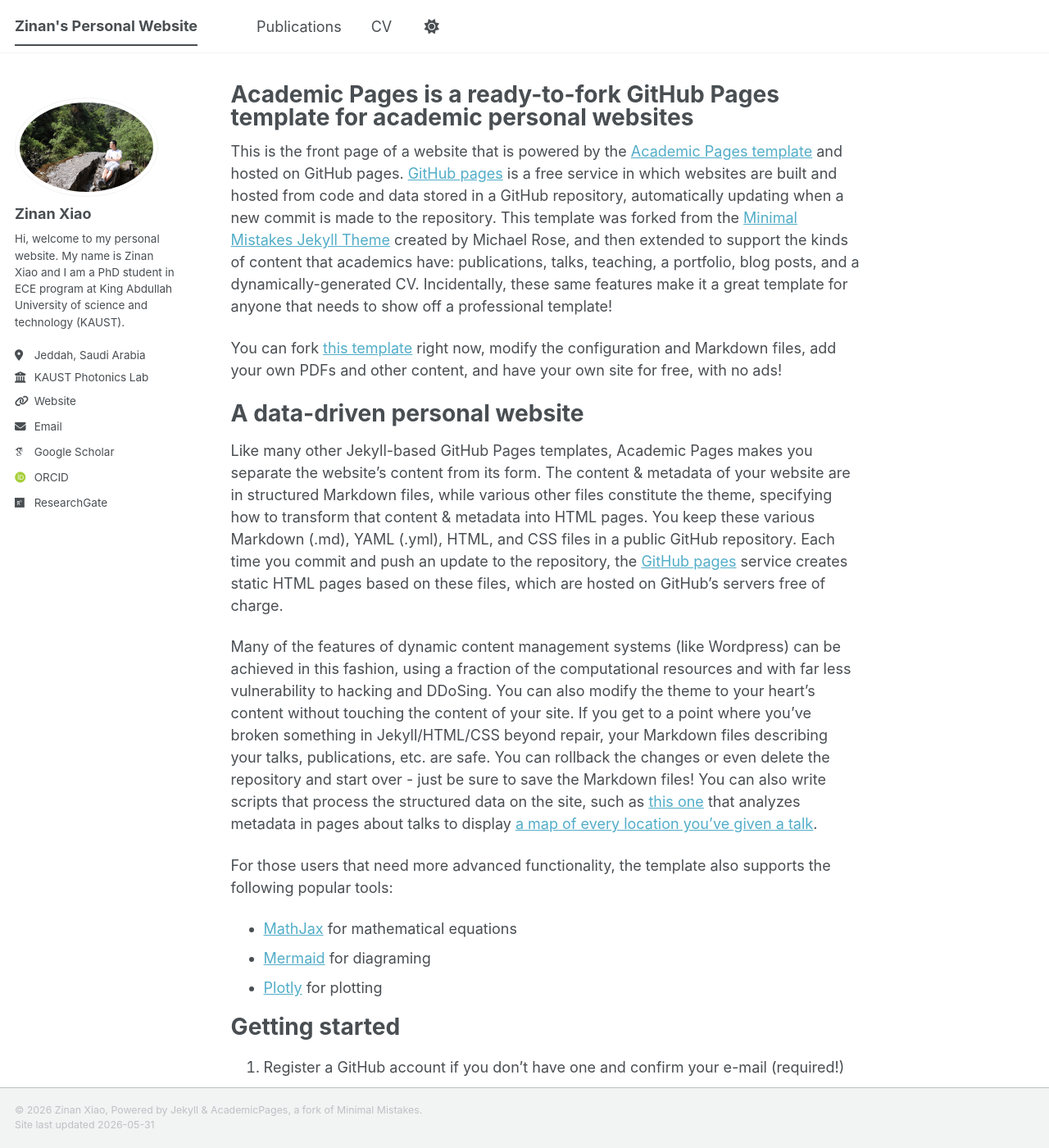
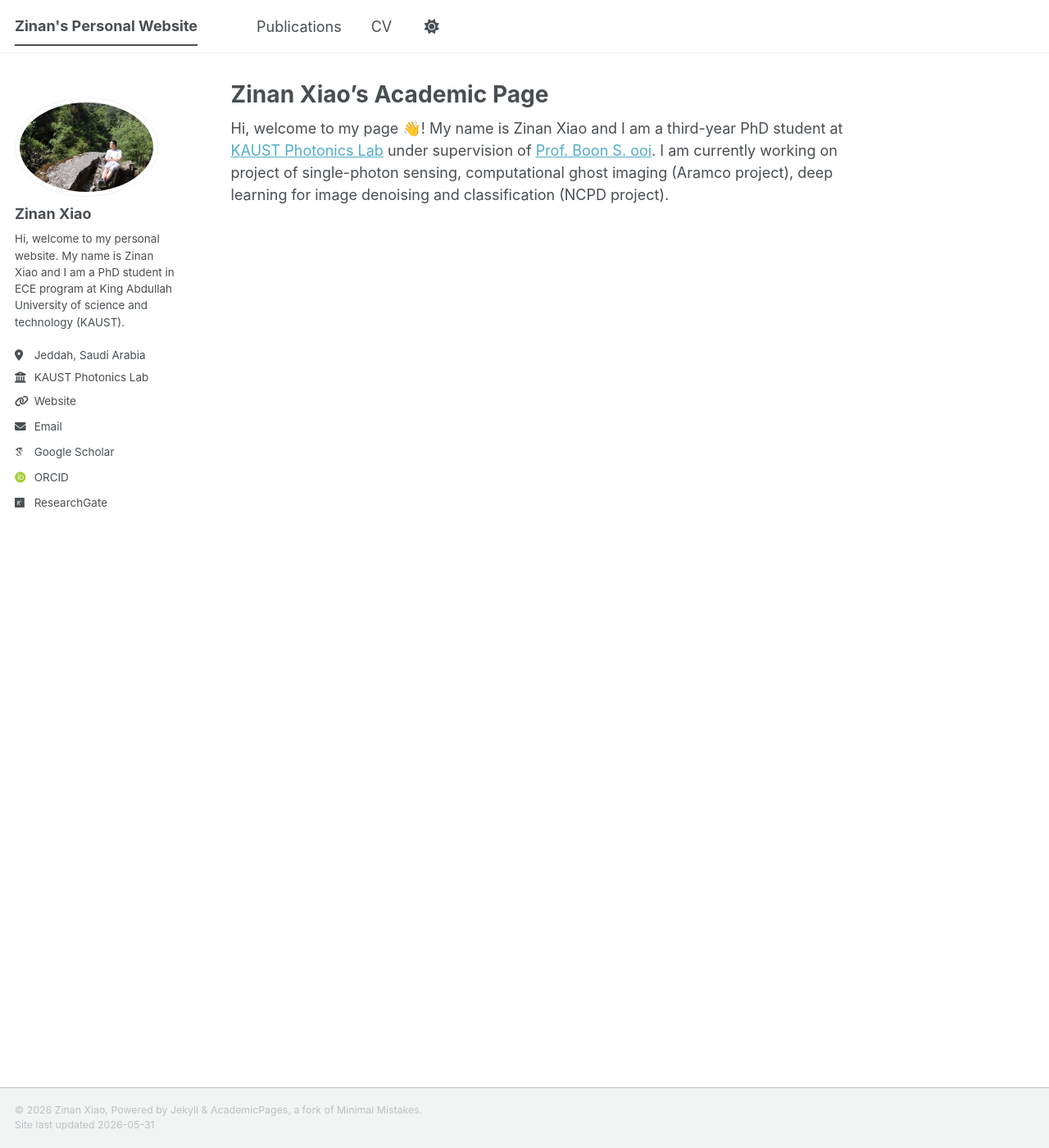
Before and after one commit to xiaozinan20/xiaozinan20.github.io, a Jekyll site: the page built from _pages/about.md, in a window 1280 px wide and 1400 px high. Shown: the whole window at 82% size. Built offline with Jekyll 4.4.1, drawn with Linux system fonts in a browser that asks for light colours; some web fonts are replaced; a script bundle is joined from its source files by our own code; library files that are not in the unit come from our copies; some of the changed text lies outside the part shown.

Commit message:
add my info to page

```diff
--- a/_pages/about.md
+++ b/_pages/about.md
@@ -1,17 +1,15 @@
 ---
 permalink: /
-title: "Academic Pages is a ready-to-fork GitHub Pages template for academic personal websites"
+title: "Zinan Xiao's Academic Page"
 author_profile: true
 redirect_from:
   - /about/
   - /about.html
 ---
 
-This is the front page of a website that is powered by the [Academic Pages template](https://github.com/academicpages/academicpages.github.io) and hosted on GitHub pages. [GitHub pages](https://pages.github.com) is a free service in which websites are built and hosted from code and data stored in a GitHub repository, automatically updating when a new commit is made to the repository. This template was forked from the [Minimal Mistakes Jekyll Theme](https://mmistakes.github.io/minimal-mistakes/) created by Michael Rose, and then extended to support the kinds of content that academics have: publications, talks, teaching, a portfolio, blog posts, and a dynamically-generated CV. Incidentally, these same features make it a great template for anyone that needs to show off a professional template!
+Hi, welcome to my page 👋! My name is Zinan Xiao and I am a third-year PhD student at [KAUST Photonics Lab](https://photonics.kaust.edu.sa/) under supervision of [Prof. Boon S. ooi](https://cemse.kaust.edu.sa/profiles/boon-ooi). I am currently working on project of single-photon sensing, computational ghost imaging (Aramco project), deep learning for image denoising and classification (NCPD project).
 
- You can fork [this template](https://github.com/academicpages/academicpages.github.io) right now, modify the configuration and Markdown files, add your own PDFs and other content, and have your own site for free, with no ads!
-
-A data-driven personal website
+<!-- A data-driven personal website
 ======
 Like many other Jekyll-based GitHub Pages templates, Academic Pages makes you separate the website's content from its form. The content & metadata of your website are in structured Markdown files, while various other files constitute the theme, specifying how to transform that content & metadata into HTML pages. You keep these various Markdown (.md), YAML (.yml), HTML, and CSS files in a public GitHub repository. Each time you commit and push an update to the repository, the [GitHub pages](https://pages.github.com/) service creates static HTML pages based on these files, which are hosted on GitHub's servers free of charge.
 
@@ -53,4 +51,4 @@ Example: editing a Markdown file for a talk
 
 For more info
 ------
-More info about configuring Academic Pages can be found in [the guide](https://academicpages.github.io/markdown/), the [growing wiki](https://github.com/academicpages/academicpages.github.io/wiki), and you can always [ask a question on GitHub](https://github.com/academicpages/academicpages.github.io/discussions). The [guides for the Minimal Mistakes theme](https://mmistakes.github.io/minimal-mistakes/docs/configuration/) (which this theme was forked from) might also be helpful.
+More info about configuring Academic Pages can be found in [the guide](https://academicpages.github.io/markdown/), the [growing wiki](https://github.com/academicpages/academicpages.github.io/wiki), and you can always [ask a question on GitHub](https://github.com/academicpages/academicpages.github.io/discussions). The [guides for the Minimal Mistakes theme](https://mmistakes.github.io/minimal-mistakes/docs/configuration/) (which this theme was forked from) might also be helpful. -->
```
